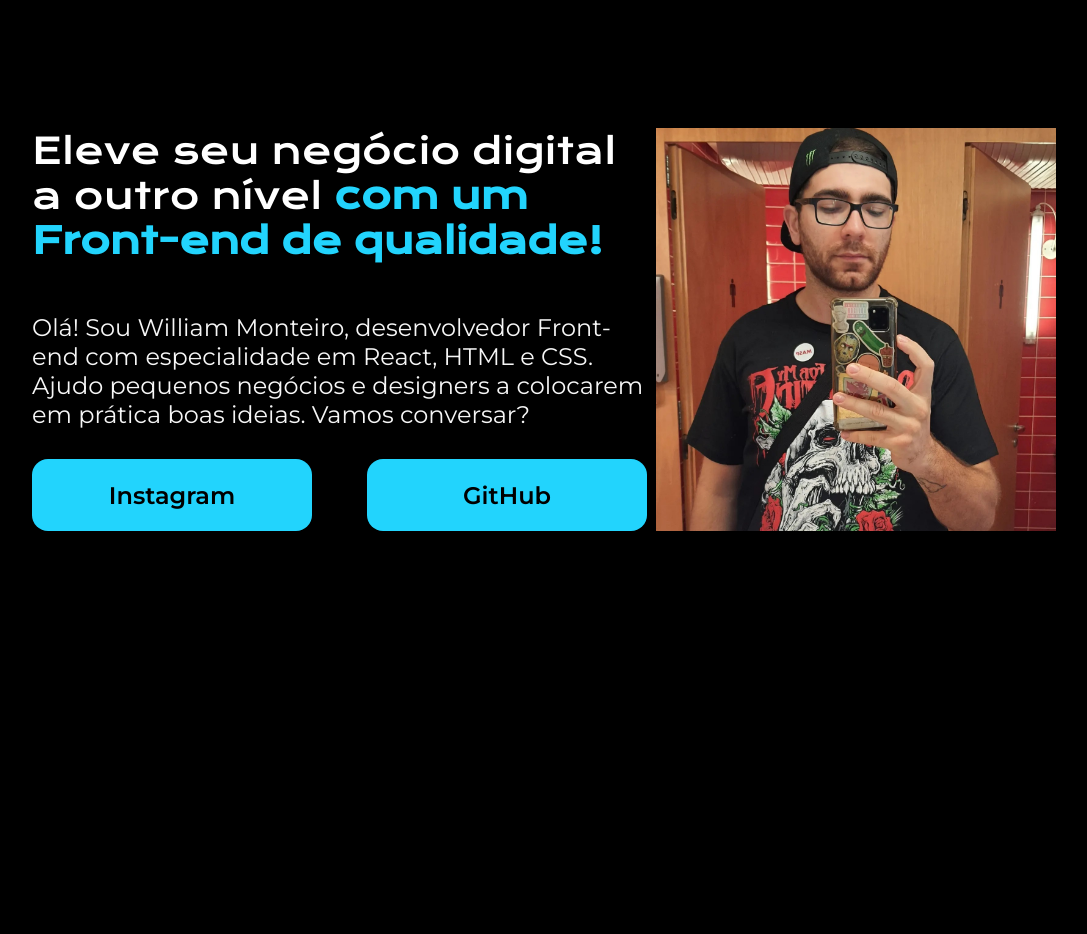
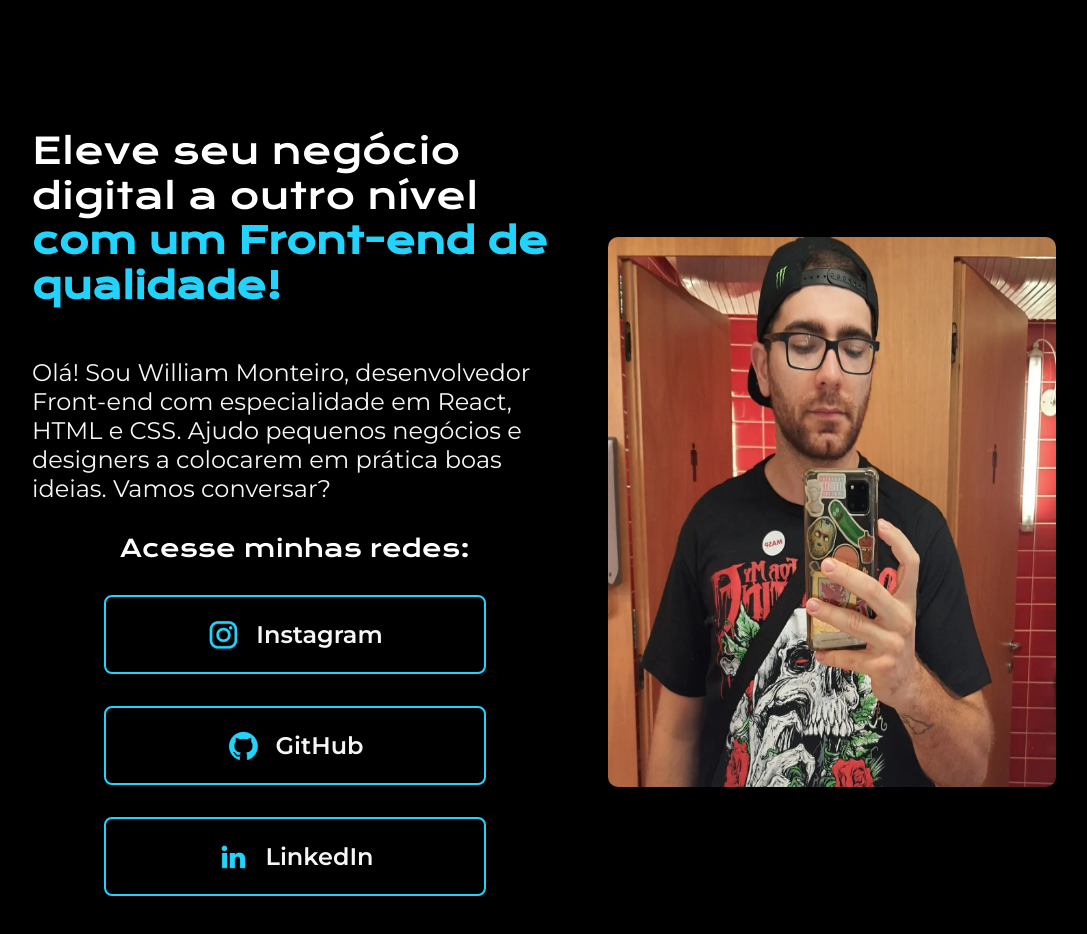
Before and after one commit to williamfm64/portifolio-alura, a plain HTML site: page index.html in a window 1280 px wide. Shown: the whole page, without its empty margins (96-1183 px from the left). Before the commit the page ends 800 px from the top, so only its background shows below. Drawn offline with nearby package versions, Linux system fonts and the light colour scheme.

Commit message:
Inicio do projeto versão 2.0, melhoria nos botões e adicionado icones

```diff
--- a/index.html
+++ b/index.html
@@ -12,12 +12,23 @@
             <h1 class="portifolio__conteudo__titulo">Eleve seu negócio digital a outro nível <strong class="portifolio__conteudo__titulo--texto-destaque">com um Front-end de qualidade!</strong></h1>
             <p class="portifolio__conteudo__paragrafo">Olá! Sou William Monteiro, desenvolvedor Front-end com especialidade em React, HTML e CSS. Ajudo pequenos negócios e designers a colocarem em prática boas ideias. Vamos conversar?</p>
             <div class="portifolio__conteudo__links">
-                <a class="portifolio__conteudo__links__botao" href="https://www.instagram.com/wll_mont">Instagram</a>
-                <a class="portifolio__conteudo__links__botao" href="https://github.com/williamfm64">GitHub</a>
+                <h2 class="portifolio__conteudo__subtitulo">Acesse minhas redes:</h2>
+                <a class="portifolio__conteudo__links__botao" href="https://www.instagram.com/wll_mont">
+                    <img class="portifolio__conteudo__links__botao__icone" src="assets/instagram.png" alt="icone Instagram">
+                    Instagram
+                </a>
+                <a class="portifolio__conteudo__links__botao" href="https://github.com/williamfm64">
+                    <img class="portifolio__conteudo__links__botao__icone" src="assets/github.png" alt="icone GitHub">
+                    GitHub
+                </a>
+                <a class="portifolio__conteudo__links__botao" href="https://www.linkedin.com/in/wll-monteiro/">
+                    <img class="portifolio__conteudo__links__botao__icone" src="assets/linkedin.png" alt="icone LinkedIn">
+                    LinkedIn
+                </a>
             </div>
         </section>
 
-        <img class="portifolio__imagem" src="foto.jpg" alt="Foto do William" width="400"/>
+        <img class="portifolio__imagem" src="assets/foto.jpg" alt="Foto do William"/>
     </main>
 </body>
 </html>
--- a/style.css
+++ b/style.css
@@ -13,8 +13,8 @@ body {
 
 .portifolio{
     display: flex;
-    align-items: center;
-    justify-content: space-between;
+    justify-content: center;
+    gap: 50px;
     margin: 10%;
 }
 
@@ -44,18 +44,41 @@ body {
 
 .portifolio__conteudo__links{
     display: flex;
-    justify-content: space-between;
+    flex-direction: column;
+    align-items: center;
+    gap: 32px;
+}
+
+.portifolio__conteudo__subtitulo{
+    font-family: 'Krona One', sans-serif;
+    font-size: 24px;
+    font-weight: 400;
 }
 
 .portifolio__conteudo__links__botao{
-    background-color: #22D4FD;
-    color: black;
+    display: flex;
+    justify-content: center;
+    gap: 16px;
+    align-items: center;
+    color: #F6F6F6;
     text-decoration: none;
-    width: 280px;
+    width: 378px;
     padding: 21.5px 0;
-    border-radius: 16px;
+    border: 2px, solid, #22D4FD;
+    border-radius: 8px;
     text-align: center;
     font-family: "Montserrat", sans-serif;
     font-size: 24px;
     font-weight: 600;
 }
+
+.portifolio__conteudo__links__botao:hover{
+    background-color: #272727;
+}
+
+.portifolio__imagem{
+    border-radius: 10px;
+    width: 448px;
+    height: 550px;
+    align-self: center;
+}
```
Also changed, not shown: assets/Imagem.png (added), assets/details.png (renamed from details.png), assets/foto.jpg (renamed from foto.jpg), assets/github.png (added), assets/instagram.png (added), assets/linkedin.png (added), assets/twitch.png (added), assets/twitter.png (added).
